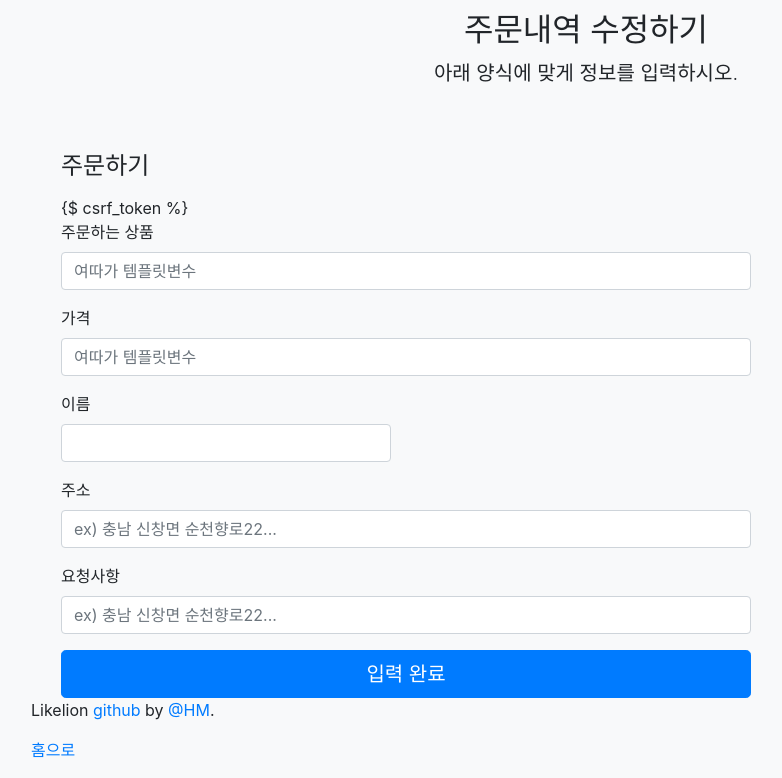
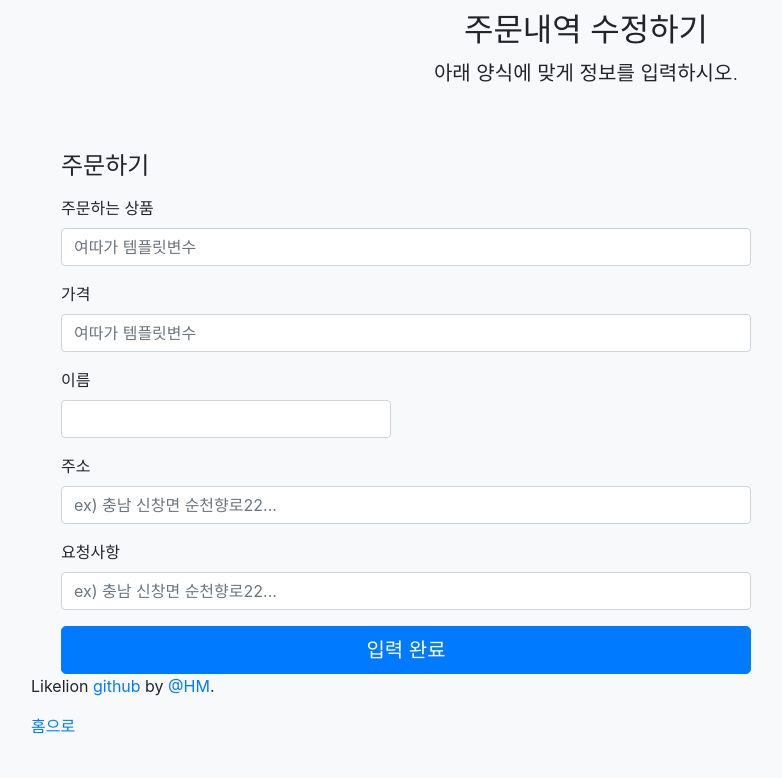
Before and after one commit to LikeLionSCH/PHM, a Django app: template PHMapp/templates/edit.html in a window 1280 px wide. Shown: the part 432-1210 px from the top of the page, without its empty margins (54-836 px from the left). After the commit the page ends 1166 px from the top, so only its background shows below. Run offline with Django 3.2, Linux system fonts and the light colour scheme; the template is opened without the code that fills it, so the values that code supplies are empty; some libraries are stand-ins or nearby versions.

Commit message:
edit, order

```diff
--- a/PHMapp/templates/edit.html
+++ b/PHMapp/templates/edit.html
@@ -23,38 +23,38 @@
     <div class="col-md-8 order-md-1">
       <h4 class="mb-3">주문하기</h4>
       <form class="needs-validation" action="#" method="POST" enctype="multipart/form-data" novalidate>
-        {$ csrf_token %}
+        {% csrf_token %}
 
         <!-- 주문하는 상품 -->
         <div class="mb-3">
             <label for="address">주문하는 상품</label>
-            <input type="text" class="form-control" id="address" placeholder="여따가 템플릿변수" required>
+            <input type="text" class="form-control" id="name" name="name" placeholder="여따가 템플릿변수" required>
         </div>
 
         <!-- 가격 -->
         <div class="mb-3">
             <label for="address">가격</label>
-            <input type="text" class="form-control" id="address" placeholder="여따가 템플릿변수" required>
+            <input type="text" class="form-control" id="price" name="price" placeholder="여따가 템플릿변수" required>
         </div>
 
         <!-- 이름 -->
         <div class="row">
           <div class="col-md-6 mb-3">
             <label for="firstName">이름</label>
-            <input type="text" class="form-control" id="firstName" placeholder="" value="" required>
+            <input type="text" class="form-control" id="coustomer" name="coustomer" placeholder="" value="" required>
           </div>
         </div>
 
         <!-- 주소 -->
         <div class="mb-3">
           <label for="address">주소</label>
-          <input type="text" class="form-control" id="address" placeholder="ex) 충남 신창면 순천향로22..." required>
+          <input type="text" class="form-control" id="address" name="address" placeholder="ex) 충남 신창면 순천향로22..." required>
         </div>
 
         <!-- 요청사항 -->
         <div class="mb-3">
             <label for="address">요청사항</label>
-            <input type="text" class="form-control" id="address" placeholder="ex) 충남 신창면 순천향로22..." required>
+            <input type="text" class="form-control" id="request" name="request" placeholder="ex) 충남 신창면 순천향로22..." required>
           </div>
 
         <!-- 버튼 -->
```
Also changed, not shown: PHMapp/templates/order.html (+5 -5 lines).
